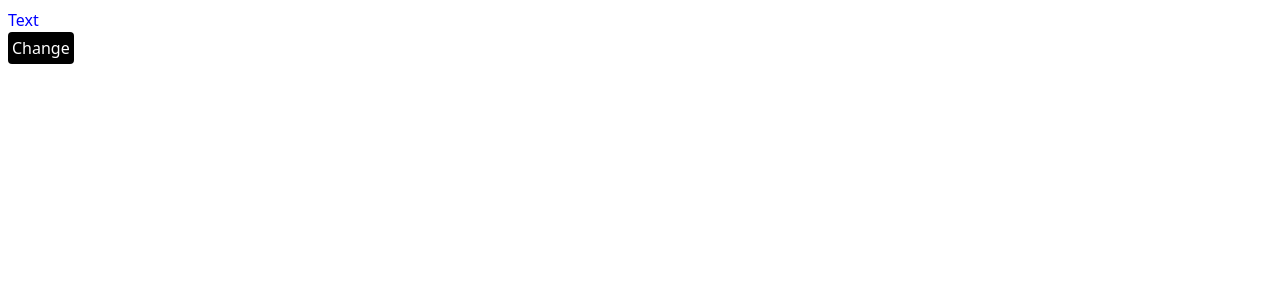
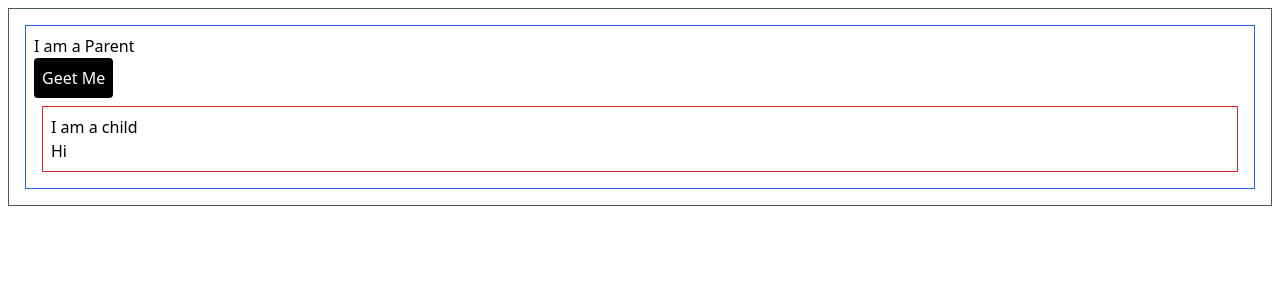
Before and after one commit to Learn-with-Sumit/rnext, a React (Vite) app: page / in a window 1280 px wide. Shown: the top 300 px of the page. Built offline with nearby package versions, Linux system fonts and the light colour scheme.

Commit message:
useImperativeHandle done

```diff
--- a/src/App.jsx
+++ b/src/App.jsx
@@ -1,8 +1,7 @@
-import Boomer from "./insertion/Boomer";
+import ParentChild from "./imperative/ParentChild";
+
 function App() {
-    return(
-        <Boomer />
-    )
+    return <ParentChild />;
 }
 
 export default App;
--- /dev/null
+++ b/src/imperative/ParentChild.jsx
@@ -0,0 +1,55 @@
+import React, {useImperativeHandle, useState, forwardRef, useRef} from 'react'
+
+// Child Component
+const ChildComponent = forwardRef((props, ref) => {
+    const [greeting, setGreeting] = useState("Hi");
+
+    useImperativeHandle(ref, () => (
+        {
+            getGreeting() {
+                return greeting;
+            },
+            updateGreeting(greet) {
+                setGreeting(greet);
+            }
+        }
+    ))
+
+
+    return (
+        <div className='border border-red-600 p-2 m-2'>
+            <h2>I am a child</h2>
+            <p>{greeting}</p>
+        </div>
+    );
+  });
+
+  // Parent Component
+  const ParentComponent = () => {
+    const childRef = useRef();
+    function handleGreet() {
+        childRef.current.updateGreeting("Hola People!");
+    }
+
+    return (
+        <div className='border border-blue-600 p-2 m-2'>
+            <h2>I am a Parent</h2>
+            <button
+                className='p-2 bg-black text-white rounded'
+                onClick={handleGreet}>
+                Geet Me
+            </button>
+            <ChildComponent ref={childRef}/>
+        </div>
+    );
+  };
+
+const ParentChild = () => {
+  return (
+    <div className='border border-gray-600 p-2 m-2'>
+        <ParentComponent />
+    </div>
+  )
+}
+
+export default ParentChild
```
